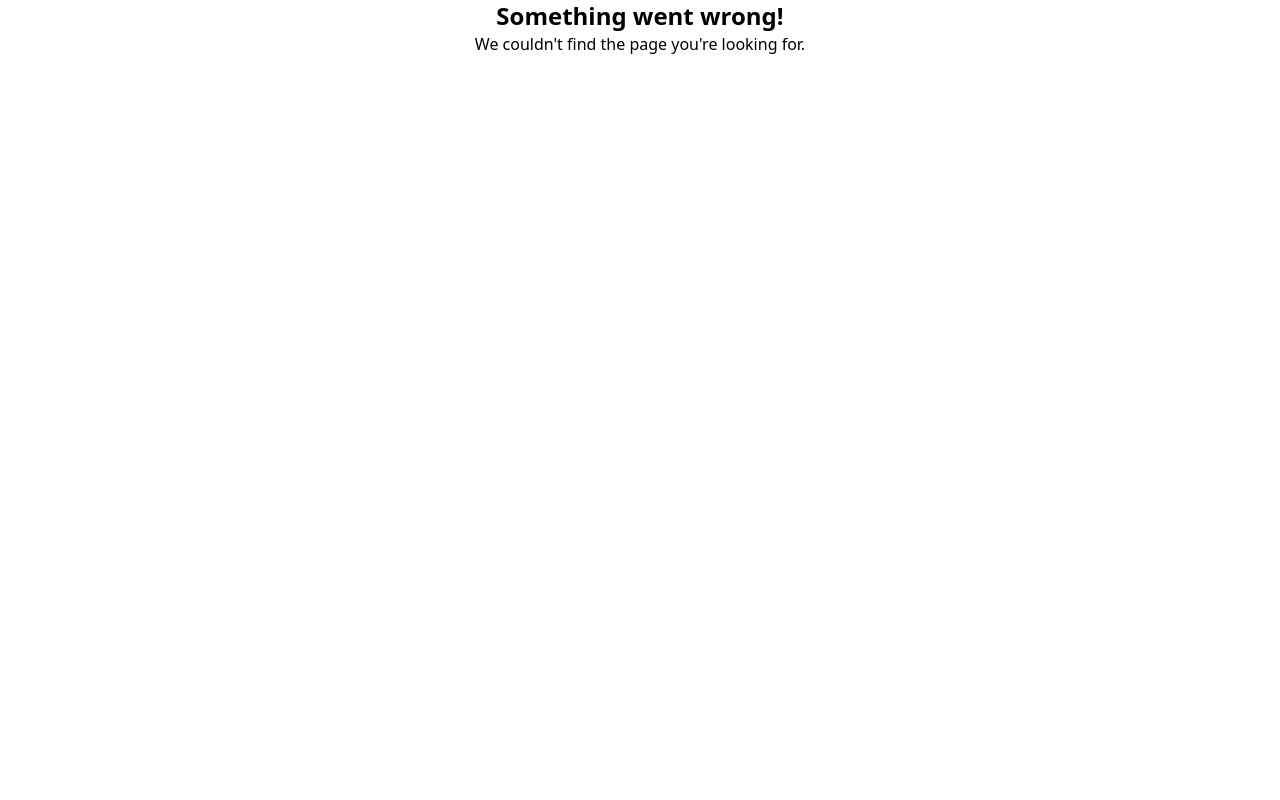
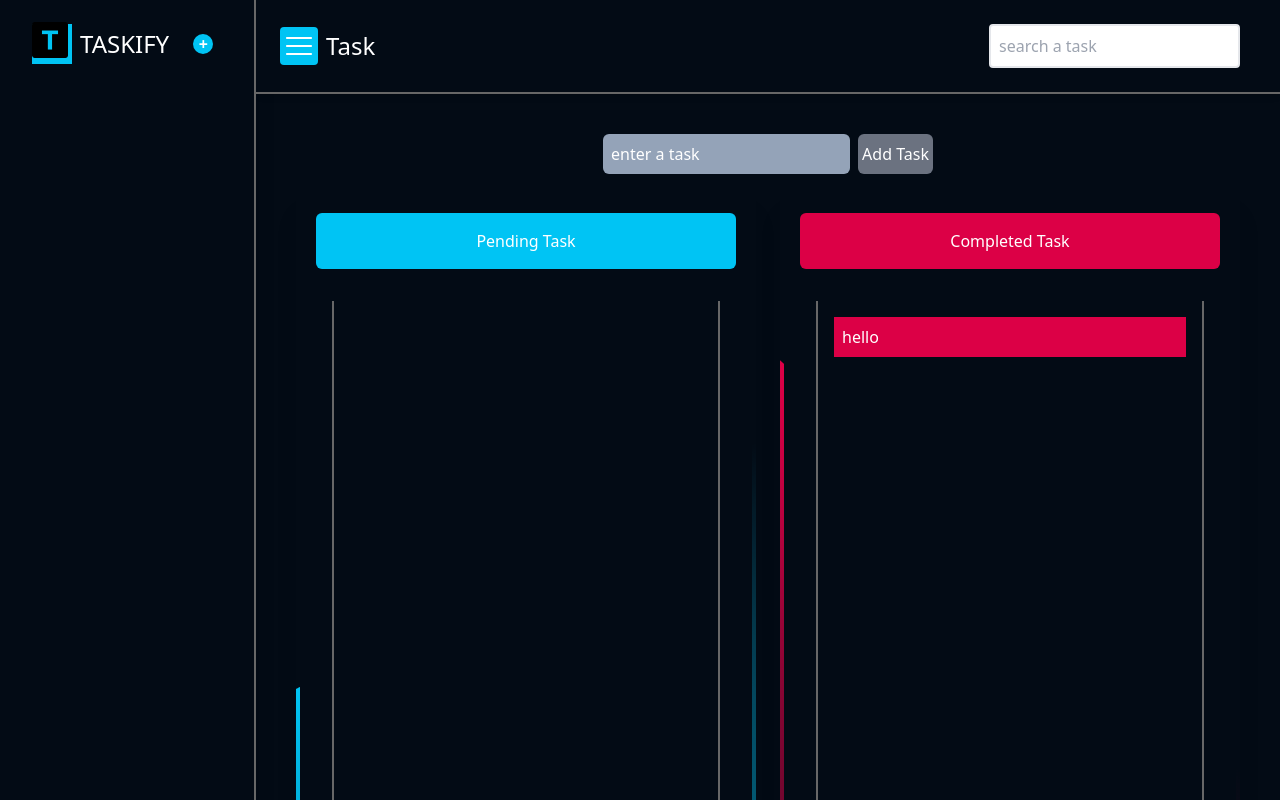
Before and after one commit to SumanAdithan/taskify, a React (Vite) app: page /id/1 in a window 1280 px wide. Built offline with nearby package versions, Linux system fonts and the light colour scheme.

Commit message:
task id navigation added

```diff
--- a/src/App.tsx
+++ b/src/App.tsx
@@ -3,13 +3,16 @@ import TaskProvider from '@/contextProvider/TaskProvider';
 import TaskifyRoutes from '@routes';
 import SidebarProvider from '@/contextProvider/sidebarProvider';
 import PromptProvider from './contextProvider/promptProvider';
+import ActiveTaskProvider from './contextProvider/activeTaskProvider';
 
 const App: FC = () => {
     return (
         <TaskProvider>
             <SidebarProvider>
                 <PromptProvider>
-                    <TaskifyRoutes />
+                    <ActiveTaskProvider>
+                        <TaskifyRoutes />
+                    </ActiveTaskProvider>
                 </PromptProvider>
             </SidebarProvider>
         </TaskProvider>
--- a/src/actions/taskAction.ts
+++ b/src/actions/taskAction.ts
@@ -1,7 +1,11 @@
-import { Task } from '@models/taskModel';
+import { Task, SubTask } from '@models/taskModel';
 
 // action type for task reducer
 export type TaskAction =
     | { type: 'ADD_TASK'; payload: Task }
     | { type: 'UPDATE_TASK'; payload: { id: string; name: string } }
-    | { type: 'DELETE_TASK'; payload: { id: string } };
+    | { type: 'DELETE_TASK'; payload: { id: string } }
+    | {
+          type: 'ADD_SUBTASK';
+          payload: { subTask: SubTask; taskId: string | undefined };
+      };
--- a/src/components/Prompt.tsx
+++ b/src/components/Prompt.tsx
@@ -26,6 +26,8 @@ const Prompt: FC = () => {
                     isDone: false,
                 },
             });
+            setInput('');
+
             togglePrompt();
         } else {
             togglePrompt();
--- /dev/null
+++ b/src/context/activeTaskContext.ts
@@ -0,0 +1,10 @@
+import { createContext } from 'react';
+
+export interface promptContextProps {
+    isActive: boolean;
+    toggleActive: (value?: boolean) => void;
+}
+
+export const activeTaskContext = createContext<promptContextProps | undefined>(
+    undefined
+);
--- /dev/null
+++ b/src/contextProvider/activeTaskProvider.tsx
@@ -0,0 +1,28 @@
+import { activeTaskContext } from '@/context/activeTaskContext';
+import { FC, ReactNode, useState } from 'react';
+
+interface activeTaskProviderProps {
+    children: ReactNode;
+}
+
+export const ActiveTaskProvider: FC<activeTaskProviderProps> = ({
+    children,
+}) => {
+    const [isActive, setIsActive] = useState(false);
+
+    const toggleActive = (value?: boolean) => {
+        if (value === undefined) {
+            setIsActive(prev => !prev);
+        } else {
+            setIsActive(value);
+        }
+    };
+
+    return (
+        <activeTaskContext.Provider value={{ isActive, toggleActive }}>
+            {children}
+        </activeTaskContext.Provider>
+    );
+};
+
+export default ActiveTaskProvider;
--- a/src/layout/Navbar.tsx
+++ b/src/layout/Navbar.tsx
@@ -3,6 +3,7 @@ import { RxHamburgerMenu } from 'react-icons/rx';
 // import { MdDarkMode } from 'react-icons/md';
 import { Input, Listbox, ListboxOption } from '@headlessui/react';
 import { useSidebarContext } from '@/hooks/useSidebarContext';
+import { useTaskContext } from '@/hooks/useTasksContext';
 
 interface Task {
     id: string;
@@ -11,12 +12,7 @@ interface Task {
 
 const Navbar: FC = () => {
     const { toggleSidebar } = useSidebarContext();
-
-    const tasks: Task[] = [
-        { id: '1', name: 'Task 1' },
-        { id: '2', name: 'Task 2' },
-        { id: '3', name: 'Task 3' },
-    ];
+    const { tasks } = useTaskContext().state;
 
     const [search, setSearch] = useState<string>('');
     const [filteredTasks, setFilteredTasks] = useState<Task[]>([]);
--- a/src/layout/Sidebar.tsx
+++ b/src/layout/Sidebar.tsx
@@ -7,6 +7,7 @@ import ToggleSidebar from '@/ui/ToggleSidebar';
 import { usePromptContext } from '@/hooks/usePromptContext';
 import { useTaskContext } from '@/hooks/useTasksContext';
 import { Input } from '@headlessui/react';
+import { Link } from 'react-router-dom';
 
 const Sidebar: FC = () => {
     const { isOpen } = useSidebarContext();
@@ -20,6 +21,7 @@ const Sidebar: FC = () => {
         if (!editingTaskId) {
             setEditingTaskId(taskId);
         } else {
+            updateTask(taskId);
             setEditingTaskId(null);
         }
         setEditedName(currentName);
@@ -79,6 +81,7 @@ const Sidebar: FC = () => {
                         key={task.id}
                         className='hover:rounded-md p-2 cursor-pointer hover:bg-primary border-b-2 border-b-border hover:border-0'
                     >
+                        <Link to={`/id/${task.id}`}>
                             <div className='flex items-center justify-between '>
                                 {editingTaskId ? (
                                     <Input
@@ -101,9 +104,12 @@ const Sidebar: FC = () => {
                                     <button className='h-4 w-4'>
                                         <MdEdit
                                             className='text-base'
-                                        onClick={() =>
-                                            handleEditClick(task.id, task.name)
-                                        }
+                                            onClick={() => {
+                                                handleEditClick(
+                                                    task.id,
+                                                    task.name
+                                                );
+                                            }}
                                         />
                                     </button>
                                     <button className='h-4 w-4'>
@@ -114,6 +120,7 @@ const Sidebar: FC = () => {
                                     </button>
                                 </div>
                             </div>
+                        </Link>
                     </li>
                 ))}
             </ul>
--- a/src/models/taskModel.ts
+++ b/src/models/taskModel.ts
@@ -10,7 +10,7 @@ export interface Task {
     id: string;
     name: string;
     isDone: boolean;
-    subTask?: SubTask[];
+    subTasks?: SubTask[];
 }
 
 // interface for taskState (used for initial state in reducer, etc)
--- a/src/pages/Home/index.tsx
+++ b/src/pages/Home/index.tsx
@@ -1,10 +1,53 @@
-import { FC } from 'react';
+import { FC, useEffect, useState } from 'react';
+import { Task } from '@/models/taskModel';
 import MovingBorder from '@/ui/MovingBorder';
 import Prompt from '@/components/Prompt';
+import { useTaskContext } from '@/hooks/useTasksContext';
+import { v4 as uuidv4 } from 'uuid';
+import { useParams } from 'react-router-dom';
 
 const Home: FC = () => {
+    const { state, dispatch } = useTaskContext();
+    const [input, setInput] = useState('');
+    const [task, setTask] = useState<Task | null>(null);
+
+    const { id } = useParams();
+
+    useEffect(() => {
+        if (id) {
+            setTask(state.tasks.find(task => id === task.id) || null);
+        }
+    }, [id]);
+
+    const addSubTask = () => {
+        if (input) {
+            dispatch({
+                type: 'ADD_SUBTASK',
+                payload: {
+                    subTask: { id: uuidv4(), name: input, isDone: false },
+                    taskId: id,
+                },
+            });
+        }
+    };
+
     return (
-        <div className=' flex flex-col items-center xl:flex-row gap-6 xl:h-[750px] '>
+        <>
+            <div className='flex justify-center mb-4'>
+                <input
+                    type='text'
+                    placeholder='enter a task'
+                    className='p-2 bg-slate-400 placeholder-white text-white border-none outline-none rounded-md'
+                    onChange={e => setInput(e.target.value)}
+                />
+                <button
+                    className='p-1 text-white bg-gray-500 rounded-md ml-2'
+                    onClick={() => addSubTask()}
+                >
+                    Add Task
+                </button>
+            </div>
+            <div className='flex flex-col items-center xl:flex-row gap-6 xl:h-[750px] '>
                 <MovingBorder
                     className='w-full p-1 shadow-xl bg-background xl:w-1/2'
                     color='bg-conic-gradient-primary'
@@ -16,8 +59,11 @@ const Home: FC = () => {
                         </div>
                         <div className=' mt-4 p-4  '>
                             <ul className='bg-inherit p-4 h-[600px] border-x-2 border-x-border '>
-                            <li className='p-2 bg-primary text-white'>hello</li>
-                            --{' '}
+                                {task?.subTasks?.map(task => (
+                                    <li className='p-2 bg-primary text-white'>
+                                        {task.name}
+                                    </li>
+                                ))}
                             </ul>
                         </div>
                     </div>
@@ -30,7 +76,7 @@ const Home: FC = () => {
                 >
                     <div className='relative bg-inherit h-full p-4'>
                         <div className='p-4 bg-secondary text-white text-center rounded-md '>
-                        Pending Task
+                            Completed Task
                         </div>
                         <div className=' mt-4 p-4  '>
                             <ul className='bg-inherit p-4 h-[600px] border-x-2 border-x-border '>
@@ -42,6 +88,7 @@ const Home: FC = () => {
                     </div>
                 </MovingBorder>
             </div>
+        </>
     );
 };
 
--- a/src/reducer/taskReducer.ts
+++ b/src/reducer/taskReducer.ts
@@ -28,6 +28,12 @@ export const taskReducer = (
                     task => task.id !== action.payload.id
                 ),
             };
+        case 'ADD_SUBTASK': {
+            return {
+                ...state,
+                // tasks: state.tasks.map(task=>action.payload.id === task.id?{...task,subTasks:[...subTasks,{}]})
+            };
+        }
         default:
             return state;
     }
--- a/src/routes/index.tsx
+++ b/src/routes/index.tsx
@@ -14,6 +14,7 @@ const router = createBrowserRouter(
     createRoutesFromElements(
         <Route path='/' element={<Layout />} errorElement={<ErrorPage />}>
             <Route index element={<Home />} />
+            <Route path='id/:id' element={<Home />} />
         </Route>
     )
 );
```
Lines whose indentation alone changed are shown as unchanged.
